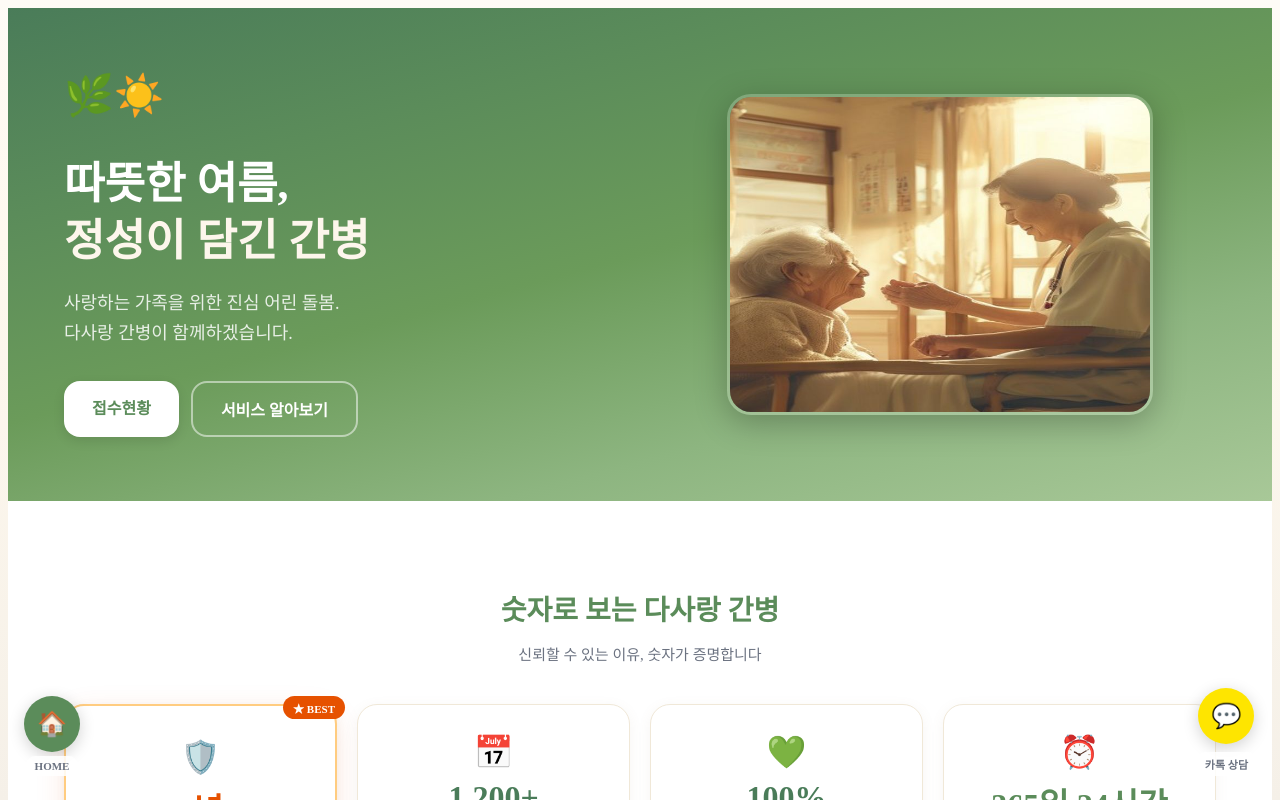
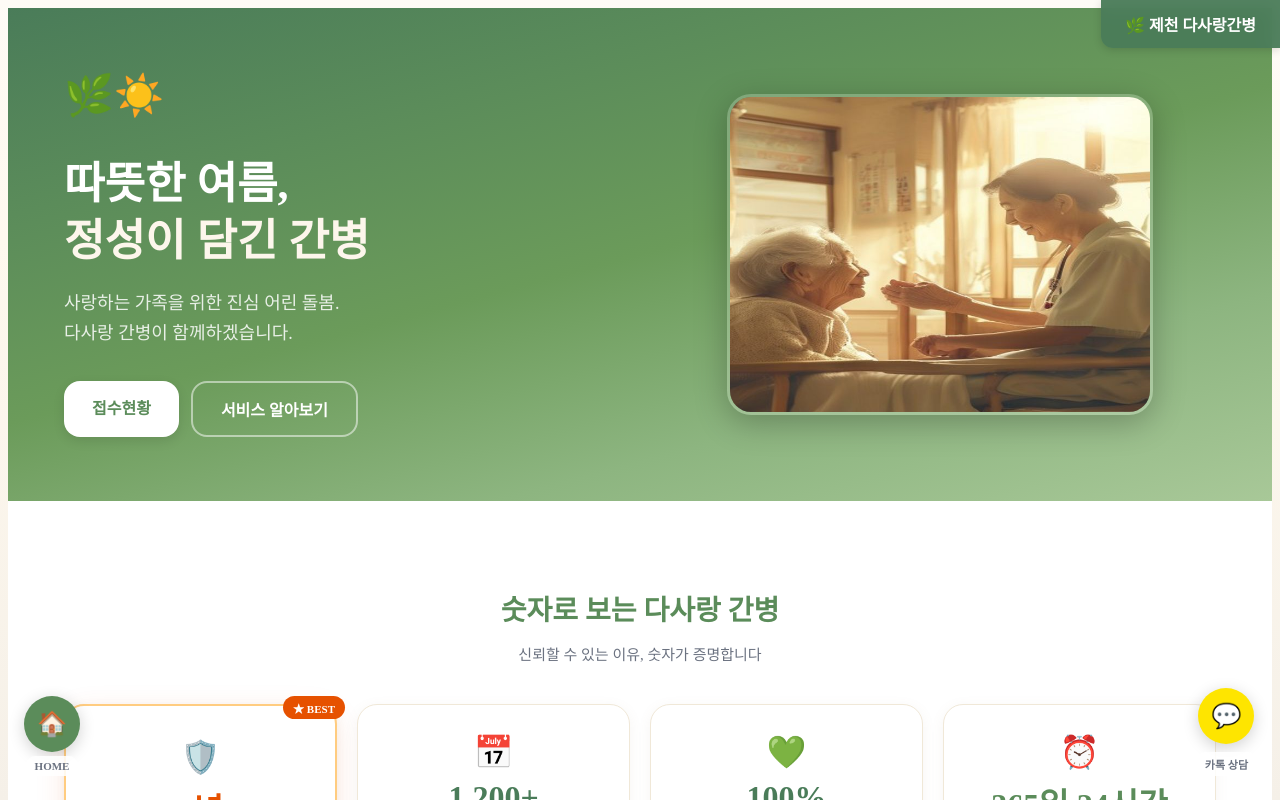
Before and after one commit to winjjungk-ar/dasarang-web, a Next.js app: page / in a window 1280 px wide. Shown: the top 800 px of the page. Built offline with nearby package versions, Linux system fonts and the light colour scheme.

Commit message:
상단 고정 헤더 추가

```diff
--- a/src/app/layout.tsx
+++ b/src/app/layout.tsx
@@ -11,7 +11,23 @@ export const metadata: Metadata = {
 export default function RootLayout({ children }: { children: React.ReactNode }) {
   return (
     <html lang="ko">
-      <body style={{
+    <header style={{
+  position: 'fixed',
+  top: 0,
+  right: 0,
+  zIndex: 50,
+  background: 'rgba(74,124,89,0.95)',
+  backdropFilter: 'blur(8px)',
+  color: 'white',
+  padding: '0.75rem 1.5rem',
+  fontSize: '1rem',
+  fontWeight: 600,
+  borderRadius: '0 0 0 12px',
+  boxShadow: '0 2px 8px rgba(0,0,0,0.15)',
+}}>
+  🌿 제천 다사랑간병
+</header>
+       <body style={{
         minHeight: '100vh',
         display: 'flex',
         flexDirection: 'column',
```
